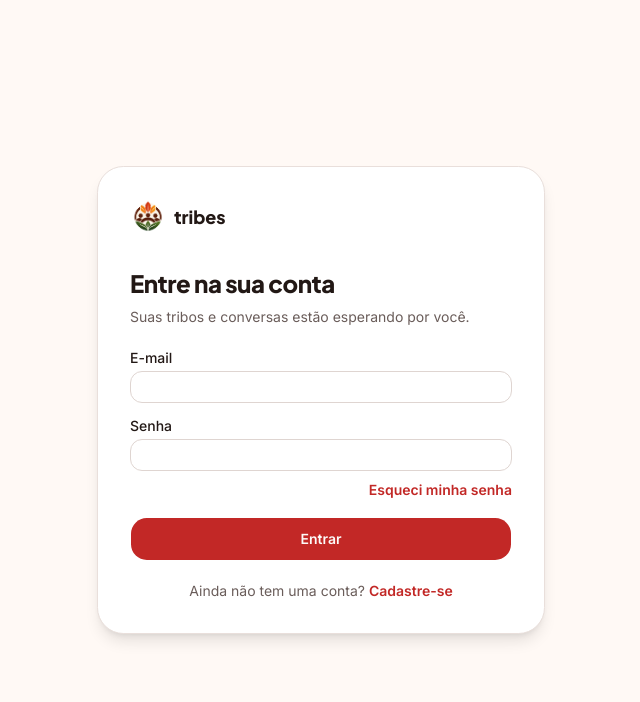
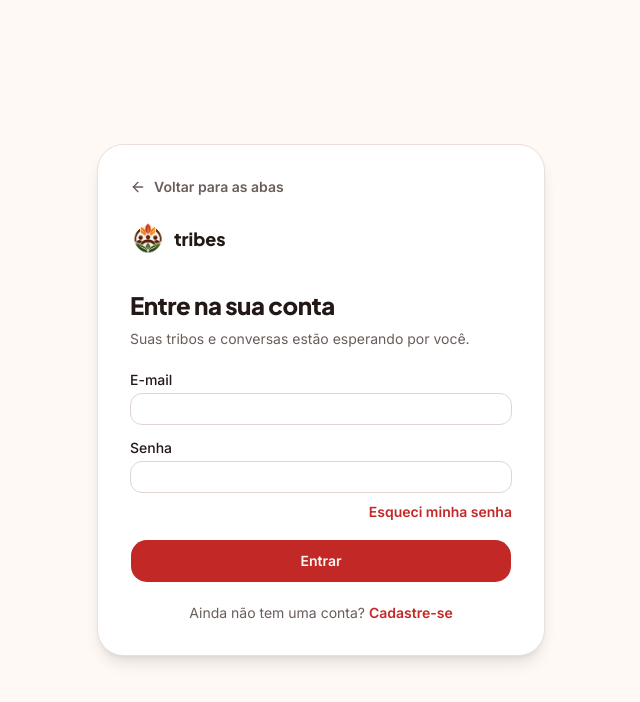
Before and after one commit to ArthurG12/Tribes, a Next.js app in the folder frontend/: page /entrar in a window 1280 px wide. Shown: the top 702 px of the page, without its empty margins (319-959 px from the left). Built offline with nearby package versions, Linux system fonts and the light colour scheme.

Commit message:
Adiciona botão de voltar na tela de entrar

```diff
--- a/frontend/src/components/social/auth-form.tsx
+++ b/frontend/src/components/social/auth-form.tsx
@@ -4,7 +4,7 @@ import { useState } from "react";
 import Link from "next/link";
 import Image from "next/image";
 import { useRouter } from "next/navigation";
-import { LoaderCircle } from "lucide-react";
+import { ArrowLeft, LoaderCircle } from "lucide-react";
 import { Button } from "@/components/ui/button";
 import { Input } from "@/components/ui/input";
 import { Label } from "@/components/ui/label";
@@ -47,6 +47,10 @@ export function AuthForm({ mode }: { mode: "login" | "register" }) {
   return (
     <main className="flex min-h-screen items-center justify-center px-4 py-10">
       <section className="w-full max-w-md rounded-3xl border border-border bg-card p-6 shadow-lg sm:p-8">
+        <Link href="/" className="mb-6 inline-flex items-center gap-2 text-sm font-semibold text-muted-foreground transition-colors hover:text-foreground">
+          <ArrowLeft className="size-4" />
+          Voltar para as abas
+        </Link>
         <Link href="/" className="flex items-center gap-2 font-heading text-lg font-extrabold">
           <Image src="/tribes-emblem.png" alt="" width={36} height={36} className="size-9 rounded-full object-contain" />
           tribes
```
